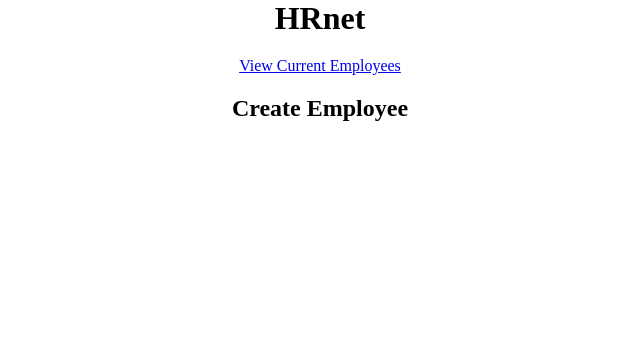
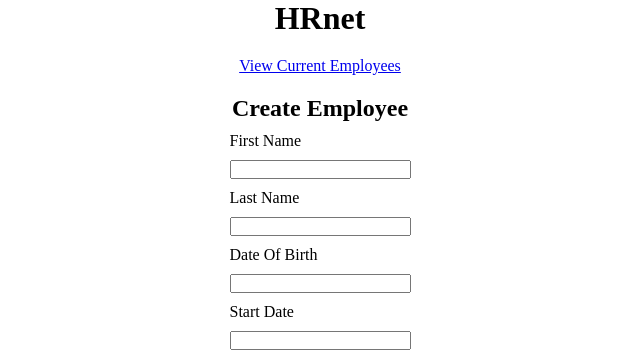
Before and after one commit to D-D-f/Calendrier, a React (Create React App) app: page / in a window 1280 px wide. Shown: the top 356 px of the page, without its empty margins (320-960 px from the left). Built offline with nearby package versions, Linux system fonts and the light colour scheme.

Commit message:
update package json

```diff
--- a/package.json
+++ b/package.json
@@ -6,13 +6,10 @@
     "@testing-library/jest-dom": "^5.17.0",
     "@testing-library/react": "^13.4.0",
     "@testing-library/user-event": "^13.5.0",
-    "calendar-react-hrnet": "^0.0.2",
-    "plugin-calendar-hrnet14": "^0.1.2",
-    "plugincalendar": "^0.0.1",
     "react": "^18.2.0",
     "react-dom": "^18.2.0",
     "react-dropdown": "^1.11.0",
-    "react-hook-form": "^7.51.1",
+    "react-hook-form": "^7.51.2",
     "react-router-dom": "^6.22.3",
     "react-select": "^5.8.0",
     "simple-calendar-react-library": "^0.3.0",
--- /dev/null
+++ b/src/Component/Form/Form.css
@@ -0,0 +1,13 @@
+.containerInput {
+  display: flex;
+  flex-direction: column;
+}
+
+.containerInput label,
+.containerInput {
+  margin-bottom: 10px;
+}
+
+.containerInput:first-child {
+  margin-top: 10px;
+}
--- /dev/null
+++ b/src/Component/Form/Form.jsx
@@ -0,0 +1,27 @@
+import React from "react";
+import "./Form.css";
+
+const Form = () => {
+  return (
+    <form>
+      <p className="containerInput">
+        <label htmlFor="firstName">First Name</label>
+        <input type="text" name="firstName" />
+      </p>
+      <p className="containerInput">
+        <label htmlFor="lastName">Last Name</label>
+        <input type="text" name="lastName" />
+      </p>
+      <p className="containerInput">
+        <label htmlFor="dateofbirth">Date Of Birth</label>
+        <input type="text" name="dateofbirth" />
+      </p>
+      <p className="containerInput">
+        <label htmlFor="startdate">Start Date</label>
+        <input type="text" name="startdate" />
+      </p>
+    </form>
+  );
+};
+
+export default Form;
--- a/src/Page/Home/Home.css
+++ b/src/Page/Home/Home.css
@@ -0,0 +1,5 @@
+.container {
+  display: flex;
+  flex-direction: column;
+  align-items: center;
+}
--- a/src/Page/Home/Home.jsx
+++ b/src/Page/Home/Home.jsx
@@ -1,12 +1,16 @@
 import React from "react";
 import "./Home.css";
 import Header from "../../Component/Header/Header";
+import Form from "../../Component/Form/Form";
 
 const Home = () => {
   return (
-    <>
+    <div className="container">
       <Header />
-    </>
+      <main>
+        <Form />
+      </main>
+    </div>
   );
 };
 
```
Also changed, not shown: 1 other file (tests, documents, lock files or other folders).
